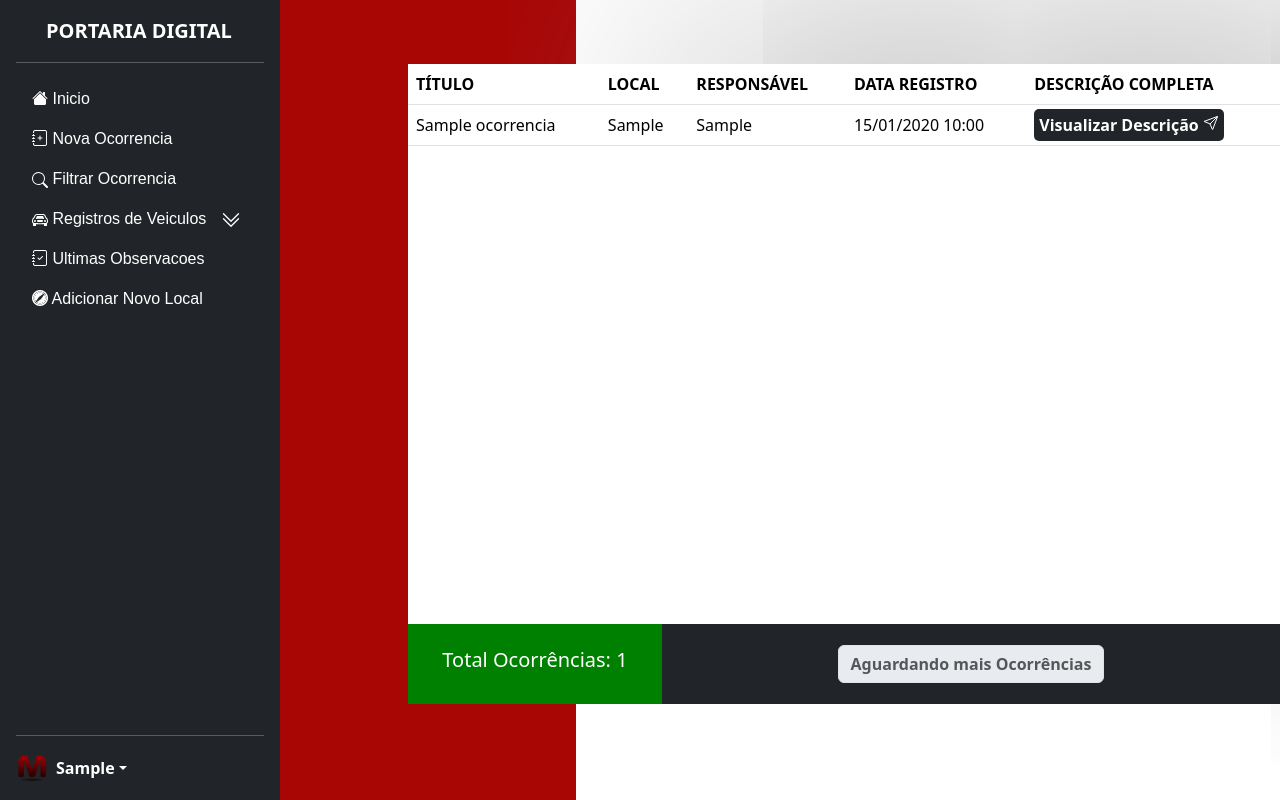
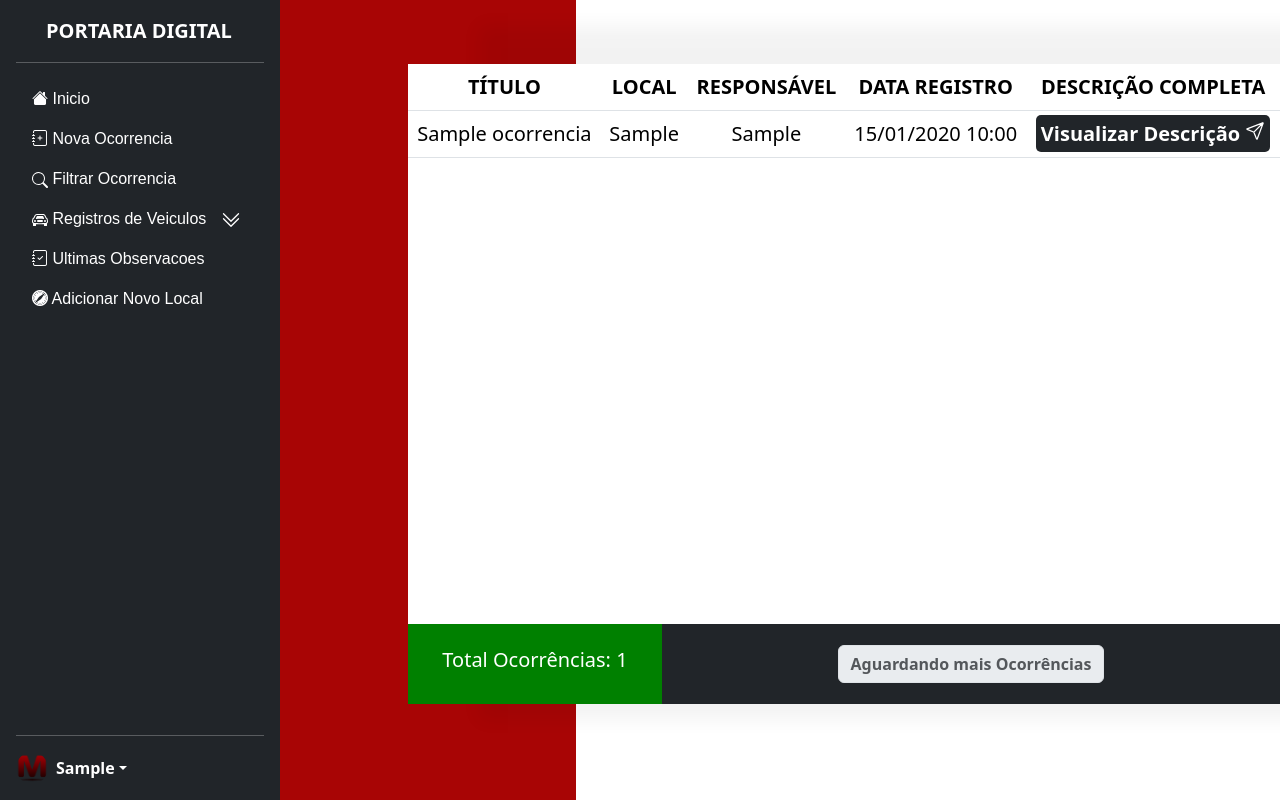
Before and after one commit to antoniosventurim/Livro-de-Ocorrencia, a PHP site: page /livro-de-ocorrencia/app/views/painel in a window 1280 px wide. Run offline with PHP 8.4, Linux system fonts and the light colour scheme; the visitor is signed in with stand-in values (Sample User, id 1); tables that the repository leaves empty hold one stand-in row (values such as "Sample post").

Commit message:
ajustes tabelas

```diff
--- a/app/views/busca-ocorrencia.php
+++ b/app/views/busca-ocorrencia.php
@@ -122,7 +122,7 @@ if (!empty($_GET['search'])) {
     $retornaSearchs = $statement->fetchAll(PDO::FETCH_ASSOC);
     $numeroRegistros = $statement->rowCount();
 } else {
-    echo "Tem nada";
+
 }
 //var_dump($idUsuarioLogado);
 //var_dump($_SESSION['usuario']);
--- a/assets/css/painel.css
+++ b/assets/css/painel.css
@@ -22,6 +22,11 @@
     text-align: center;
 }
 
+.table {
+    text-align: center;
+    font-size: 20px;
+}
+
 .table-info {
     display: flex;
     align-items: flex-end;
@@ -32,9 +37,9 @@
     height: 80vh;
     width: 70vw;
     background-color: #ffffff;
-    -webkit-box-shadow: 200px -87px 300px -83px rgba(145, 145, 145, 1);
-    -moz-box-shadow: 200px -87px 300px -83px rgba(145, 145, 145, 1);
-    box-shadow: 200px -87px 300px -83px rgba(145, 145, 145, 1);
+    -webkit-box-shadow: 98px -11px 18px 27px rgba(0, 0, 0, 0.05);
+    -moz-box-shadow: 98px -11px 18px 27px rgba(0, 0, 0, 0.05);
+    box-shadow: 98px -11px 18px 27px rgba(0, 0, 0, 0.05);
 }
 
 .table>tbody {
```
